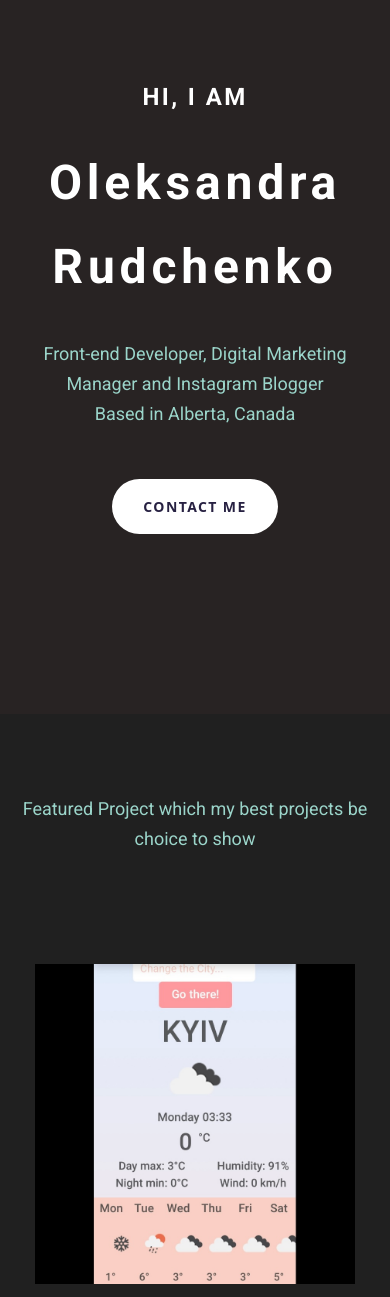
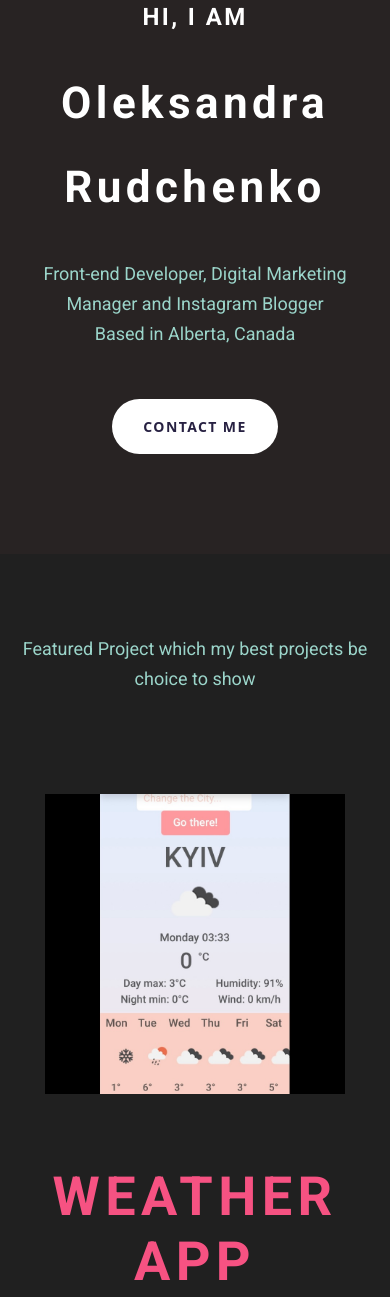
Before and after one commit to Oleksandra-Rud/Portfolio-Oleksandra, a plain HTML site: page index.html in a window 390 px wide. Shown: the part 97-1394 px from the top of the page. Drawn offline with nearby package versions, Linux system fonts and the light colour scheme.

Commit message:
fix: update css

```diff
--- a/style.css
+++ b/style.css
@@ -84,16 +84,30 @@ margin: 0 auto;
 background-color: #282323;}
 .content {padding-top: 80px }
 
-img {margin: 20px}
+img {margin: 10px}
 
 .col {margin-top: 40px;}
 
-@media (max-width: 560px) {
+
+
+  @media (max-width: 1000px) {
     h1 {
-      font-size: 48px;
+      font-size: 58px;
 
     }
+    .hero {padding-top: 100px; padding-bottom: 100px;}
   img {max-width: 320px;}
    h3, p {padding-left: 10px;
     padding-right:10px}
+    h2 {padding-top: 10px;}
   }
+  @media (max-width: 530px) {
+    h1 {
+      font-size: 44px;
+
+    }
+  img {max-width: 300px;}
+   h3, p {padding-left: 10px;
+    padding-right:10px}
+    h2 {padding-top: 20px;}
+  }
```
